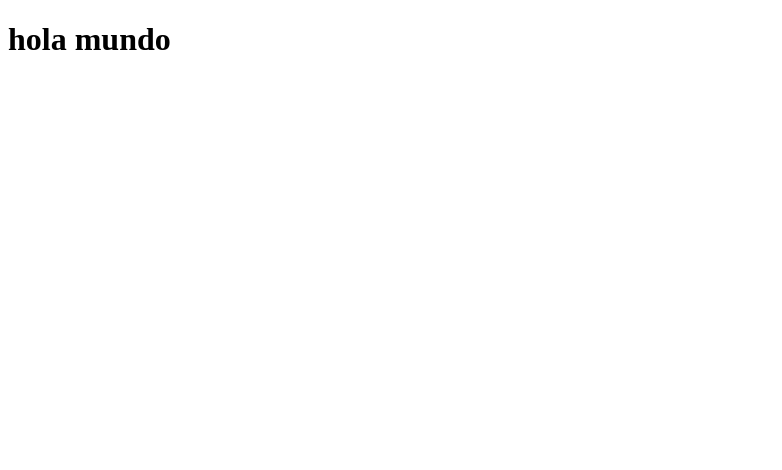
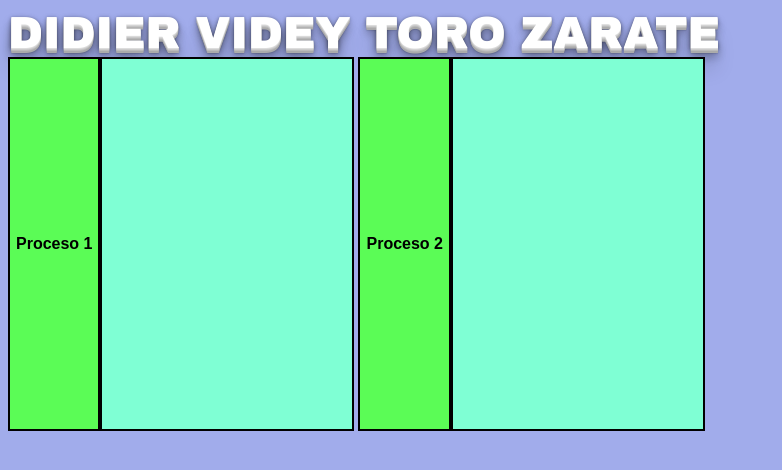
Before and after one commit to Dtorz1/01, a plain HTML site: page index.html in a window 1280 px wide. Shown: the whole page, without its empty margins (0-782 px from the left). Drawn offline with Linux system fonts and the light colour scheme.

Commit message:
Add files via upload

```diff
--- a/index.html
+++ b/index.html
@@ -1,12 +1,108 @@
-<!DOCTYPE html>
+<!-- // -- ::::::::::::::::::::::::::::::::::::::::::::::::::::::::::::::::::::::::::::::
+  // █████╗░██╗██████╗░██╗███████╗██████╗░  ████████╗░█████╗░██████╗░░█████╗░░░░
+  // ██╔══██╗██║██╔══██╗██║██╔════╝██╔══██╗  ╚══██╔══╝██╔══██╗██╔══██╗██╔══██╗░░░
+  // ██║░░██║██║██║░░██║██║█████╗░░██████╔╝  ░░░██║░░░██║░░██║██████╔╝██║░░██║░░░
+  // ██║░░██║██║██║░░██║██║██╔══╝░░██╔══██╗  ░░░██║░░░██║░░██║██╔══██╗██║░░██║░░░
+  // ██████╔╝██║██████╔╝██║███████╗██║░░██║  ░░░██║░░░╚█████╔╝██║░░██║╚█████╔╝██╗
+  // ╚═════╝░╚═╝╚═════╝░╚═╝╚══════╝╚═╝░░╚═╝  ░░░╚═╝░░░░╚════╝░╚═╝░░╚═╝░╚════╝░╚═╝
+  // -- :::::::::::::::::::::::::::::::::::::::::::::::::::::::::::::::::::::::::::::: -->
+
 <html lang="en">
   <head>
     <meta charset="UTF-8" />
     <meta http-equiv="X-UA-Compatible" content="IE=edge" />
     <meta name="viewport" content="width=, initial-scale=1.0" />
-    <title>Document</title>
+    <title>Programa Multiproceso</title>
+
+    <!-- codigo css -->
+    <style>
+      #cuadro1,
+      #cuadro2 {
+        width: 230px;
+        height: 350px;
+        border: 2px solid black;
+        padding: 10px;
+        background-color: aquamarine;
+        font-size: 40px;
+        font-weight: bold;
+        color: black;
+        overflow-y: scroll; /* Para habilitar la barra de desplazamiento vertical */
+      }
+      #caja1,
+      #caja2 {
+        display: inline-flex;
+      }
+
+      #boton {
+        font-size: 16px;
+        font-weight: bold;
+        color: black;
+        border: 2px solid black;
+        background-color: rgb(91, 252, 86);
+      }
+      #titulo {
+        text-align: left;
+        font-family: Arial Black;
+        font-weight: bold;
+        font-size: 45px;
+        color: #fff;
+        text-shadow: 0 1px 0 #ddd, 0 2px 0 #ccc, 0 3px 0 #bbb, 0 4px 0 #aaa,
+          0 5px 0 #acacac, 0 6px 1px rgba(0, 0, 0, 0.1),
+          0 0 5px rgba(0, 0, 0, 0.1), 0 1px 3px rgba(0, 0, 0, 0.3),
+          0 3px 5px rgba(0, 0, 0, 0.2), 0 5px 10px rgba(0, 0, 0, 0.25),
+          0 10px 10px rgba(0, 0, 0, 0.2), 0 20px 20px rgba(0, 0, 0, 0.15);
+      }
+    </style>
+
+    <!-- codigo javascript -->
+    <script>
+      let intervalId1, intervalId2;
+
+      function imprimirNumeros1() {
+        clearInterval(intervalId2); // el otro boton detiene la ejecusion
+        let i = 1;
+
+        intervalId1 = setInterval(() => {
+          if (i > 100) {
+            clearInterval(intervalId1); // al llegar a 100 se detiene todo
+            return;
+          }
+          document.getElementById("cuadro1").innerHTML += i + "<br>";
+          i++;
+        }, 1000); // Imprimir cada número después de un segundo (1000 ms)
+      }
+      //  igual que arriba pero para el otro recuadro
+      function imprimirNumeros2() {
+        clearInterval(intervalId1);
+        let i = 1;
+
+        intervalId2 = setInterval(() => {
+          if (i > 100) {
+            clearInterval(intervalId2);
+            return;
+          }
+          // temporizador
+          // imprime cada segundo
+          document.getElementById("cuadro2").innerHTML += i + "<br>";
+          i++;
+        }, 1000);
+      }
+    </script>
   </head>
-  <body>
-    <h1>hola mundo</h1>
+  <body style="background-color: rgb(161, 172, 235)">
+    <div id="titulo">DIDIER VIDEY TORO ZARATE</div>
+
+    <!-- espacio de impresion 1 -->
+    <div id="caja1">
+      <!-- al precionar el boton ejecuta la funcion -->
+      <button id="boton" onclick="imprimirNumeros1()">Proceso 1</button>
+      <div id="cuadro1"></div>
+    </div>
+
+    <!-- espacio de impresion 2 -->
+    <div id="caja2">
+      <button id="boton" onclick="imprimirNumeros2()">Proceso 2</button>
+      <div id="cuadro2"></div>
+    </div>
   </body>
 </html>
```
Also changed, not shown: imagenes/1.jpg (added), imagenes/2.jpg (added), imagenes/3.jpg (added), imagenes/4.jpg (added), imagenes/5.jpg (added), imagenes/7.jpg (added), 1 other file.
